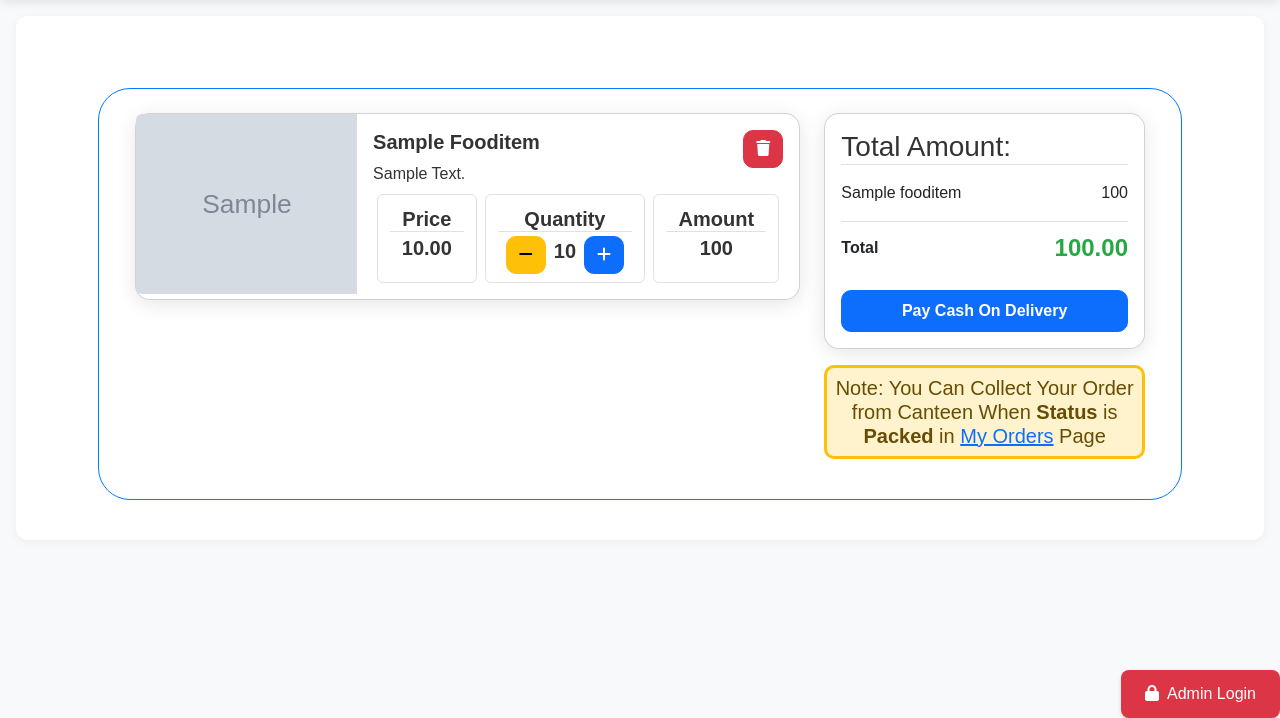
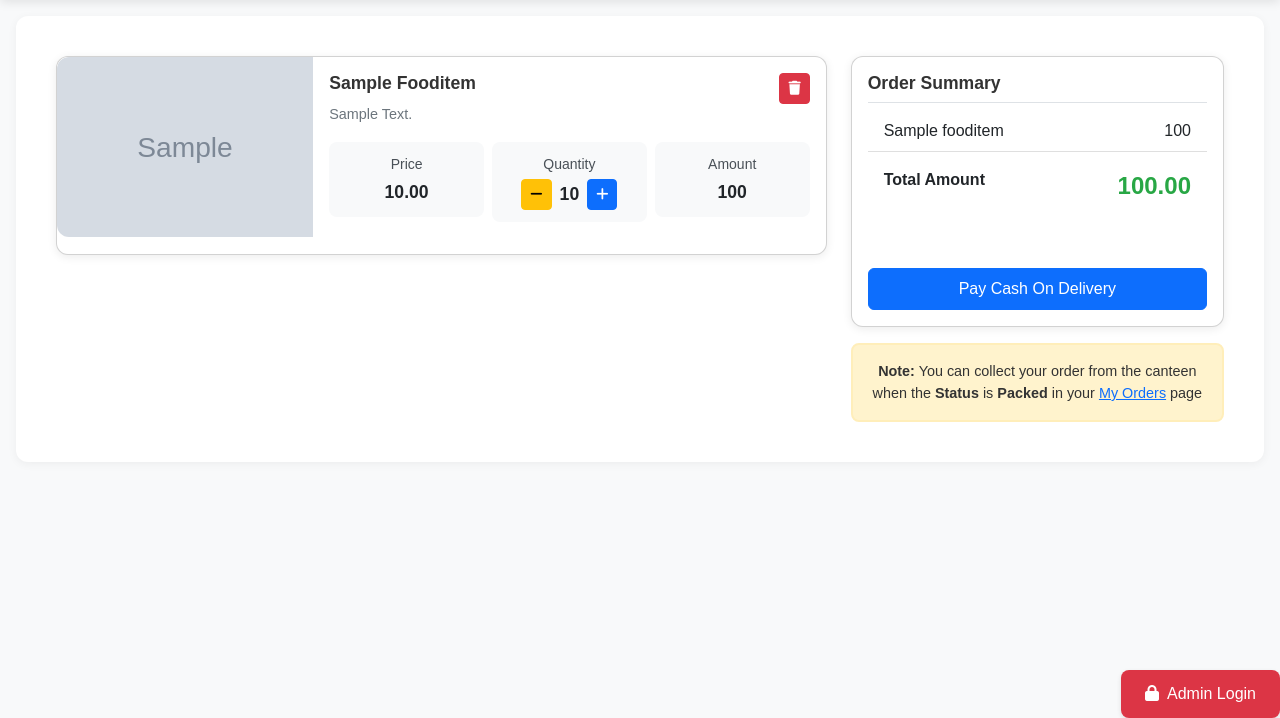
Before and after one commit to sivakaneshh/COS, a Django app: page /cart/ in a window 1280 px wide. Shown: the part 82-800 px from the top of the page. Run offline with Django 4.2, Linux system fonts and the light colour scheme; a user stored in the database is signed in; tables that the repository leaves empty hold one stand-in row (values such as "Sample post"); grey boxes marked "Sample" are stand-in pictures; parts of the project's set-up code (start-up, migrations or seed data) failed here and were passed over; some libraries are stand-ins or nearby versions.

Commit message:
fixed cart page

```diff
--- a/order/templates/order/cart.html
+++ b/order/templates/order/cart.html
@@ -4,73 +4,157 @@
 
 <style>
     body {
-        background-color: #f8f9fa; /* Light background for a fresh look */
+        background-color: #f8f9fa;
     }
     .card {
-        border-radius: 15px; /* Rounded card corners */
-        box-shadow: 0 4px 20px rgba(0, 0, 0, 0.1); /* Subtle shadow for depth */
+        border-radius: 12px;
+        box-shadow: 0 2px 10px rgba(0, 0, 0, 0.08);
+        margin-bottom: 15px;
+    }
+    .food-card {
+        overflow: hidden;
+    }
+    .food-image {
+        height: 140px;
+        width: 100%;
+        object-fit: cover;
+        border-radius: 12px 12px 0 0;
+    }
+    @media (min-width: 768px) {
+        .food-image {
+            border-radius: 12px 0 0 12px;
+            height: 180px;
+        }
+    }
+    .card-body {
+        padding: 1rem;
     }
     .card-title {
-        font-weight: bold; /* Emphasize card titles */
-        font-size: 1.25rem; /* Increase font size for titles */
+        font-size: 1.1rem;
+        font-weight: 600;
+        margin-bottom: 0.5rem;
     }
-    .border-primary {
-        border-color: #007bff !important; /* Primary color border */
+    .food-description {
+        font-size: 0.9rem;
+        color: #6c757d;
+        margin-bottom: 0.5rem;
+        overflow: hidden;
+        display: -webkit-box;
+        -webkit-line-clamp: 2;
+        -webkit-box-orient: vertical;
     }
-    .btn {
-        border-radius: 10px; /* Rounded button corners */
+    .quantity-controls {
+        display: flex;
+        align-items: center;
+        justify-content: center;
+        gap: 0.5rem;
+    }
+    .quantity-controls .btn {
+        padding: 0.25rem 0.5rem;
+        font-size: 0.875rem;
+    }
+    .price-box {
+        background: #f8f9fa;
+        border-radius: 8px;
+        padding: 0.75rem;
+        margin-bottom: 1rem;
+    }
+    .price-box-title {
+        font-size: 0.875rem;
+        color: #495057;
+        margin-bottom: 0.25rem;
+    }
+    .price-box-value {
+        font-size: 1.1rem;
+        font-weight: 600;
+        color: #212529;
     }
     .total-amount {
-        font-size: 1.5rem; /* Larger font for total amount */
-        color: #28a745; /* Green color for total amount */
-        font-weight: bold; /* Make it bold */
+        font-size: 1.5rem;
+        color: #28a745;
+        font-weight: bold;
+    }
+    .payment-buttons {
+        display: grid;
+        gap: 1rem;
+        margin-top: 1rem;
     }
     .alert {
-        border-radius: 10px; /* Rounded alert corners */
+        border-radius: 8px;
+        font-size: 0.9rem;
+        margin: 1rem 0;
+    }
+    .cart-container {
+        max-width: 1200px;
+        margin: 0 auto;
+        padding: 1rem;
+    }
+    .info-note {
+        background-color: #fff3cd;
+        border: 2px solid #ffeeba;
+        padding: 1rem;
+        border-radius: 8px;
+        margin-top: 1rem;
+        text-align: center;
+        font-size: 0.9rem;
+    }
+    #paypal-button-container {
+        margin-bottom: 1rem;
     }
 </style>
 
-<div class="container mt-5">
+<div class="cart-container">
     {% if cartitems %}
-        <div class="row border rounded-5 border-primary m-3 p-4 bg-white">
-            <div class="col-12 col-md-8">
+        <div class="row g-4">
+            <div class="col-12 col-lg-8">
                 {% for item in cartitems %}
-                    <div class="card mb-3">
+                    <div class="card food-card">
                         <div class="row g-0">
-                            <div class="col-4 col-md-4">
-                                <img src="{{item.food.image.url}}" class="img-fluid rounded-start" style="height: 180px; width: 100%; object-fit: cover;">
+                            <div class="col-12 col-md-4">
+                                <img src="{{item.food.image.url}}" class="food-image" alt="{{item.food.name}}">
                             </div>
-                            <div class="col-8 col-md-8">
+                            <div class="col-12 col-md-8">
                                 <div class="card-body">
-                                    <div class="d-flex justify-content-between align-items-start">
-                                        <div>
-                                            <h5 class="card-title">{{item.food.name | title}}</h5>
-                                            <p class="card-text">{{item.food.description | title}}</p>
-                                        </div>
-                                        <div>
-                                            <a class="btn btn-danger" href="{% url 'update-cart' item.food.id %}?name=delete_cart_item"><i class="fa-solid fa-trash"></i></a>
-                                        </div>
+                                    <div class="d-flex justify-content-between">
+                                        <h5 class="card-title">{{item.food.name | title}}</h5>
+                                        <a class="btn btn-sm btn-danger" href="{% url 'update-cart' item.food.id %}?name=delete_cart_item">
+                                            <i class="fa-solid fa-trash"></i>
+                                        </a>
                                     </div>
-                                    <div class="d-flex justify-content-between text-center mt-2">
-                                        <div class="border rounded p-2 flex-grow-1 mx-1">
-                                            <h5 class="card-title border-bottom m-1">Price</h5>
-                                            <h5 class="card-title">{{item.food.price | title}}</h5>
-                                        </div>
-                                        <div class="border rounded p-2 flex-grow-1 mx-1">
-                                            <h5 class="card-title border-bottom m-1">Quantity</h5>
-                                            <div class="d-flex align-items-center justify-content-center">
-                                                {% if item.quantity == 1 %}
-                                                    <a class="btn btn-danger" href="{% url 'update-cart' item.food.id %}?name=delete_cart_item"><i class="fa-solid fa-trash"></i></a>
-                                                {% else %}
-                                                    <a class="btn btn-warning" href="{% url 'update-cart' item.food.id %}?name=decrease_cart"><i class="fa-solid fa-minus"></i></a>
-                                                {% endif %}
-                                                <h5 class="card-title mx-2">{{item.quantity}}</h5>
-                                                <a class="btn btn-primary" href="{% url 'update-cart' item.food.id %}?name=increase_cart"><i class="fa-solid fa-plus"></i></a>
+                                    <p class="food-description">{{item.food.description | title}}</p>
+
+                                    <div class="row g-2 mt-2">
+                                        <div class="col-4">
+                                            <div class="price-box text-center">
+                                                <div class="price-box-title">Price</div>
+                                                <div class="price-box-value">{{item.food.price}}</div>
                                             </div>
                                         </div>
-                                        <div class="border rounded p-2 flex-grow-1 mx-1">
-                                            <h5 class="card-title border-bottom m-1">Amount</h5>
-                                            <h5 class="card-title m-1">{% widthratio item.food.price 1 item.quantity %}</h5>
+                                        <div class="col-4">
+                                            <div class="price-box text-center">
+                                                <div class="price-box-title">Quantity</div>
+                                                <div class="quantity-controls">
+                                                    {% if item.quantity == 1 %}
+                                                        <a class="btn btn-sm btn-danger" href="{% url 'update-cart' item.food.id %}?name=delete_cart_item">
+                                                            <i class="fa-solid fa-trash"></i>
+                                                        </a>
+                                                    {% else %}
+                                                        <a class="btn btn-sm btn-warning" href="{% url 'update-cart' item.food.id %}?name=decrease_cart">
+                                                            <i class="fa-solid fa-minus"></i>
+                                                        </a>
+                                                    {% endif %}
+                                                    <span class="price-box-value">{{item.quantity}}</span>
+                                                    <a class="btn btn-sm btn-primary" href="{% url 'update-cart' item.food.id %}?name=increase_cart">
+                                                        <i class="fa-solid fa-plus"></i>
+                                                    </a>
+                                                </div>
+                                            </div>
+                                        </div>
+                                        <div class="col-4">
+                                            <div class="price-box text-center">
+                                                <div class="price-box-title">Amount</div>
+                                                <div class="price-box-value">{% widthratio item.food.price 1 item.quantity %}</div>
+                                            </div>
                                         </div>
                                     </div>
                                 </div>
@@ -79,46 +163,56 @@
                     </div>
                 {% endfor %}
             </div>
-            <div class="col-12 col-md-4">
-                <div class="card mb-3">
+
+            <div class="col-12 col-lg-4">
+                <div class="card">
                     <div class="card-body">
-                        <h3 class="border-bottom">Total Amount:</h3>
-                        <ul class="list-group">
+                        <h3 class="card-title border-bottom pb-2">Order Summary</h3>
+                        <ul class="list-group list-group-flush">
                             {% for item in cartitems %}
-                                <li class="list-group-item d-flex justify-content-between align-items-center border-0 px-0 pb-0">{{item.food.name}}
+                                <li class="list-group-item d-flex justify-content-between py-2">
+                                    <span>{{item.food.name}}</span>
                                     <span>{% widthratio item.food.price 1 item.quantity %}</span>
                                 </li>
                             {% endfor %}
-                            <li class="list-group-item d-flex justify-content-between align-items-center border-0 border-top px-0 mb-3 mt-3">
-                                <strong>Total</strong>
+                            <li class="list-group-item d-flex justify-content-between py-3">
+                                <strong>Total Amount</strong>
                                 <strong class="total-amount">{{total_amount}}</strong>
                             </li>
                         </ul>
-                        <div class="d-grid">
+
+                        <div class="payment-buttons">
                             <form action="/checkout/" method="post" id="paypalform">
                                 {% csrf_token %}
                                 <input type="hidden" name="paymode" value="Online">
                                 <input type="hidden" name="paygate" value="Paypal">
                                 <div id="paypal-button-container"></div>
                             </form>
+
                             <form action="/checkout/" method="post" id="cashform">
                                 {% csrf_token %}
                                 <input type="hidden" name="paymode" value="Cash">
-                                <div class="d-grid">
-                                    <input type="submit" class="btn btn-primary p-2 fw-semibold" value="Pay Cash On Delivery">
-                                </div>
+                                <button type="submit" class="btn btn-primary w-100 py-2">
+                                    Pay Cash On Delivery
+                                </button>
                             </form>
                         </div>
                     </div>
                 </div>
-                <h5 class="alert alert-warning text-center mt-3 p-2 border border-warning border-3">Note: You Can Collect Your Order from Canteen When <strong>Status</strong> is <strong>Packed</strong> in <a href="{% url 'my-orders' %}">My Orders</a> Page</h5>
+
+                <div class="info-note">
+                    <strong>Note:</strong> You can collect your order from the canteen when the
+                    <strong>Status</strong> is <strong>Packed</strong> in your
+                    <a href="{% url 'my-orders' %}">My Orders</a> page
+                </div>
             </div>
         </div>
-    </div>
-    <div id="os"></div>
-{% else %}
-    <h1 class="alert alert-info text-center mt-5">Your Cart is Empty</h1>
-{% endif %}
+    {% else %}
+        <div class="alert alert-info text-center my-5">
+            <h4 class="mb-0">Your Cart is Empty</h4>
+        </div>
+    {% endif %}
+</div>
 
 {% endblock maincontent %}
 
@@ -126,9 +220,7 @@
 <script src="https://www.paypal.com/sdk/js?client-id=AdstVdkXtBT7eFeAKT1PuFTYmnm3a9HgAeyqXiJtxNKFQJav05K7ljkgv6e1EbefJo_crAAgYXsElPcf&currency=USD"></script>
 
 <script>
-    // Render the PayPal button into #paypal-button-container
     paypal.Buttons({
-        // Set up the transaction
         createOrder: function(data, actions) {
             return actions.order.create({
                 purchase_units: [{
@@ -138,8 +230,6 @@
                 }]
             });
         },
-
-        // Finalize the transaction
         onApprove: function(data, actions) {
             return actions.order.capture().then(function(orderData) {
                 var transaction = orderData.purchase_units[0].payments.captures[0];
@@ -151,7 +241,7 @@
                 hidnInp.setAttribute('name', 'tn_id');
                 hidnInp.setAttribute('value', transaction.id);
                 form.appendChild(hidnInp);
-                document.getElementById('paypalform').submit();
+                form.submit();
             });
         }
     }).render('#paypal-button-container');
```
